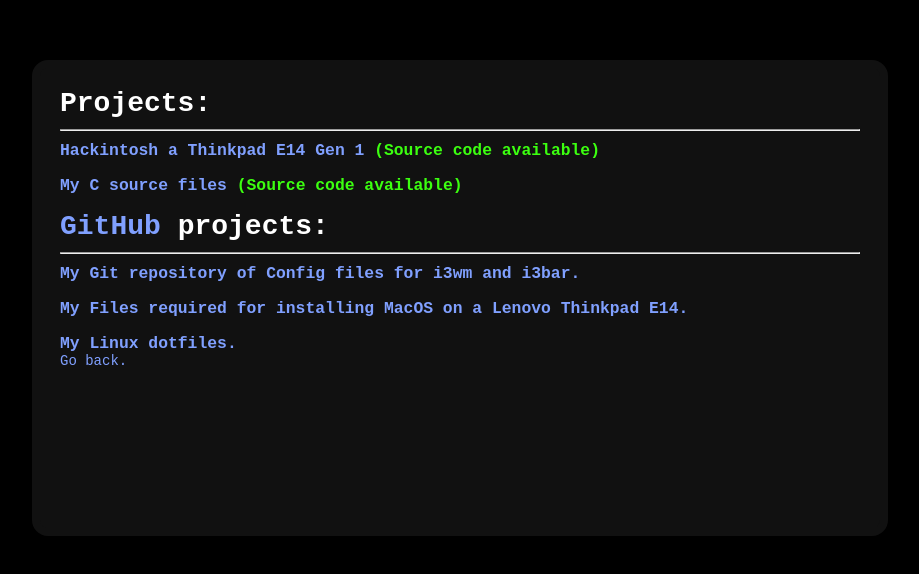
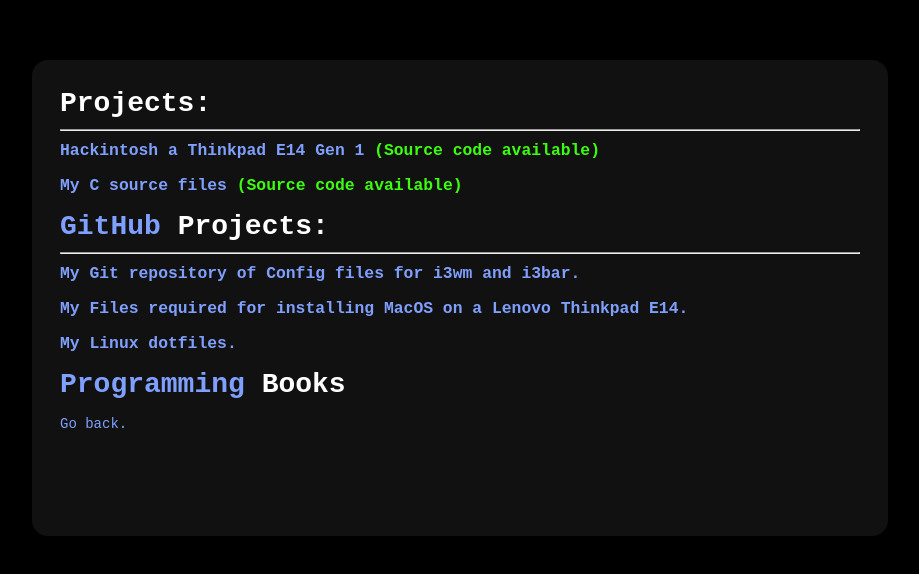
Before and after one commit to avneesh-go/avneesh-go.github.io, a plain HTML site: page markup/projects.html in a window 1280 px wide. Shown: the part 102-676 px from the top of the page, without its empty margins (180-1099 px from the left). Drawn offline with Linux system fonts and the light colour scheme.

Commit message:
Update projects.html

```diff
--- a/markup/projects.html
+++ b/markup/projects.html
@@ -19,14 +19,16 @@
 			<h3> <a href="https://github.com/avneesh-go/c-source-files">My C source files</a> <a id="green" href="https://github.com/avneesh-go/c-source-files">(Source code available)</a></h3>
 			<br>
 
-			<h1> <a href="https://github.com/avneesh-go/">GitHub</a> projects: </h1>
+			<h1> <a href="https://github.com/avneesh-go/">GitHub</a> Projects: </h1>
 			<hr>
 			<h3><a href="https://github.com/avneesh-go/dotfiles">My Git repository of Config files for i3wm and i3bar.</a></h3>
 			<br>
 			<h3><a href="https://github.com/avneesh-go/Thinkpad-E14-Vanilla-Hackintosh">My Files required for installing MacOS on a Lenovo Thinkpad E14.</a></h3>
 			<br>
 			<h3><a href="https://github.com/avneesh-go/dotfiles">My Linux dotfiles.</a></h3>
-
+			<br>
+			<h1> <a href="https://github.com/avneesh-go/good-books/">Programming</a> Books</h1>
+			<br>
 			<a href="../index.html">Go back.</a>
 
 		</div>
```
